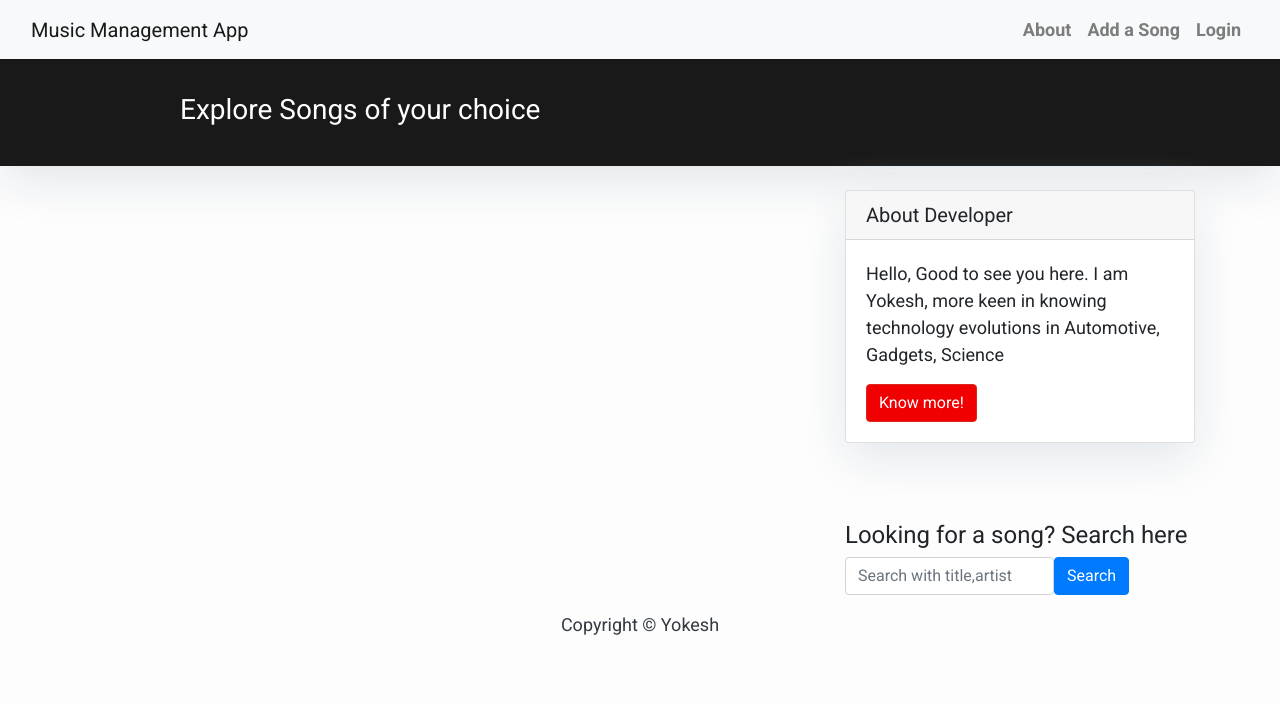
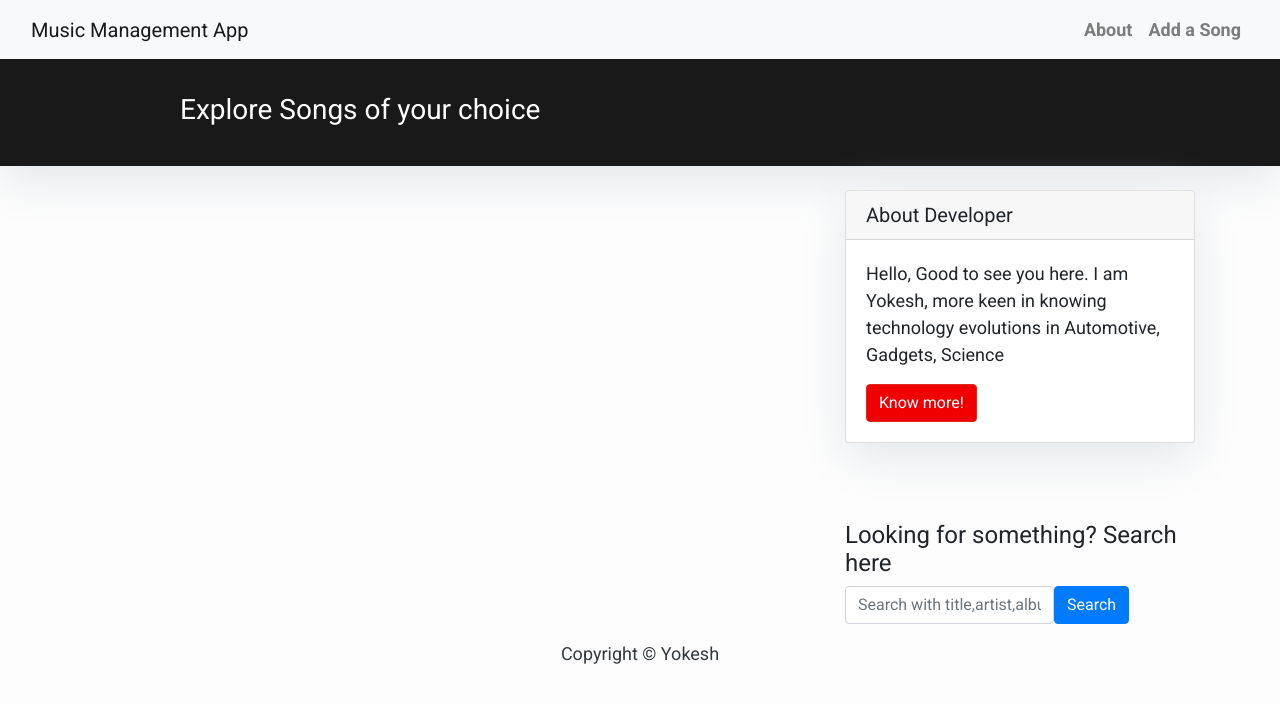
Before and after one commit to Yokeshwaran95/Flask_MusicManager, a Flask app: page / in a window 1280 px wide. Shown: the top 703 px of the page. Run offline with Flask 2, Linux system fonts and the light colour scheme; data that the repository does not hold is empty; some libraries are stand-ins or nearby versions.

Commit message:
Search by all fields func implemented

```diff
--- a/templates/base.html
+++ b/templates/base.html
@@ -33,6 +33,10 @@
             box-shadow: 0 16px 48px #E3E7EB;
             padding-top: 10px;
         }
+        .Postsong{
+            border:black;
+            border-radius: 20px;
+        }
     </style>
 
         <!-- Navigation -->
@@ -48,22 +52,19 @@
                         <li class="nav-item text-black">
                             <a class="nav-link text-black font-weight-bold" href="http://knowyokesh.herokuapp.com/">About</a>
                         </li>
+                        <div class="Postsong">
                         <li class="nav-item text-black">
                             <a class="nav-link text-black font-weight-bold" href="{{ url_for('upload') }}">Add a Song</a>
                         </li>
+                        </div>
 
-                        <li class="nav-item text-black">
-                        <a class="nav-link text-black font-weight-bold" href="{{ url_for('upload') }}">Login</a>
-                        </li>
 
                     </ul>
                 </div>
             </div>
         </nav>
         {% block content %}
-        <!-- Content Goes here -->
         {% endblock content %}
-        <!-- Footer -->
         <footer class="py-3 bg-grey">
             <p class="m-0 text-dark text-center ">Copyright &copy; Yokesh</p>
         </footer>
--- a/templates/sidebar.html
+++ b/templates/sidebar.html
@@ -19,10 +19,10 @@
 </div>
 <br><br>
 <div>
-    <h4>Looking for a song? Search here</h4>
+    <h4>Looking for something? Search here</h4>
     <form class="form-inline" method="GET" action="search">
         <div class="form-group">
-            <input type='text' class="form-control" name="query" id="query" placeholder="Search with title,artist">
+            <input type='text' class="form-control" name="query" id="query" placeholder="Search with title,artist,album">
 
         </div>
         <button type="submit" class="btn btn-primary">Search</button>
--- a/templates/song_detail.html
+++ b/templates/song_detail.html
@@ -18,7 +18,7 @@
     <br>
      <div class="hero-unit">
         <audio class="audio" controls>
-            <source src="{{ song.slug }}" type="audio/mpeg">
+            <source src="static/uploads/{{ song.filename }}" type="audio/mpeg">
         </audio><hr/>
     </div>
 </div>
--- a/views.py
+++ b/views.py
@@ -1,23 +1,25 @@
-from flask import Flask, render_template, request, redirect, url_for,send_file
+from flask import Flask, render_template, request, redirect, url_for,send_file,flash
 from flask_sqlalchemy import SQLAlchemy
+# from flask_wtf import FlaskForm
+from sqlalchemy import and_, or_, not_
 from werkzeug.utils import secure_filename
 import os
 import logging
 from io import BytesIO
 from slugify import slugify
-import flask_whooshalchemyplus as wa
-from flask_whooshalchemyplus import index_all
-# from songs import app
+
+
+
 app=Flask(__name__)
 
 APP_ROOT=os.path.dirname(os.path.abspath(__file__))
-UPLOAD_FOLDER=os.path.join(APP_ROOT,'static')
+UPLOAD_FOLDER=os.path.join(APP_ROOT,'static/uploads')
 logging.basicConfig(level=logging.DEBUG)
-
-
-
+ALLOWED_EXTENSIONS = {'mp3'}
+app.secret_key = os.urandom(24)
 
 db=SQLAlchemy(app)
+
 
 
 class Upload(db.Model):
@@ -38,10 +40,10 @@ class Upload(db.Model):
 	def __repr__(self):
 		return self.title
 
-app.config['WHOOSH_BASE']="whoosh"
 
-wa.whoosh_index(app, Upload)
-
+def allowed_file(filename):
+    return '.' in filename and \
+           filename.rsplit('.', 1)[1].lower() in ALLOWED_EXTENSIONS
 
 @app.route('/')
 def index():
@@ -56,6 +58,7 @@ def index_detail(song_slug):
 @app.route('/delete/<song_slug>')
 def delete(song_slug):
 	song=Upload.query.filter_by(slug=song_slug).first()
+	os.remove(os.path.join(app.config['UPLOAD_FOLDER'],song.filename))
 	db.session.delete(song)
 	db.session.commit()
 	return redirect(url_for("index"))
@@ -73,20 +76,27 @@ def upload():
 		print("&&&&&&&&&&&&&&&&&")
 		print(filename)
 		print("&&&&&&&&&&&&&&&&&&&")
-		# file.save(os.path.join(app.config['UPLOAD_FOLDER'],filename))
-		new_song=Upload(title=title,song=file.read(),album=album,artist=artist,filename=filename)
-		db.session.add(new_song)
-		db.session.commit()
-		return redirect(url_for("index"))
+
+		if file and allowed_file(file.filename):
+			file.save(os.path.join(app.config['UPLOAD_FOLDER'],filename))
+			new_song=Upload(title=title,song=file.read(),album=album,artist=artist,filename=filename)
+			db.session.add(new_song)
+			db.session.commit()
+			return redirect(url_for("index"))
+		else:
+			feedback="Upload only .mp3 files"
+			return render_template("upload.html",feedback=feedback)
 	return render_template("upload.html")
+
+
 
 @app.route('/search')
 def search():
-	song=Upload.query.whoosh_search(request.args.get('query')).all()
-	print("*******************")
-	print(song)
-	print("*******************")
-	return render_template('index.html',song=song)
+	serch=request.args.get('query')
+	song_list=Upload.query.filter(or_(Upload.filename.contains(serch),
+								Upload.album.contains(serch),
+								Upload.artist.contains(serch))).all()
+	return render_template('index.html',song_list=song_list)
 
 @app.route('/download/<song_filename>')
 def download(song_filename):
@@ -101,5 +111,6 @@ if __name__=='__main__':
 	app.config['SQLALCHEMY_TRACK_MODIFICATIONS']=True
 	app.config['DEBUG']=True
 	app.config['UPLOAD_FOLDER']=UPLOAD_FOLDER
+	app.config['ALLOWED_EXTENSIONS']=".mp3"
 	db.create_all()
 	app.run(debug=True)
```
Also changed, not shown: templates/upload.html (+20 -1 lines), 5 other files.
